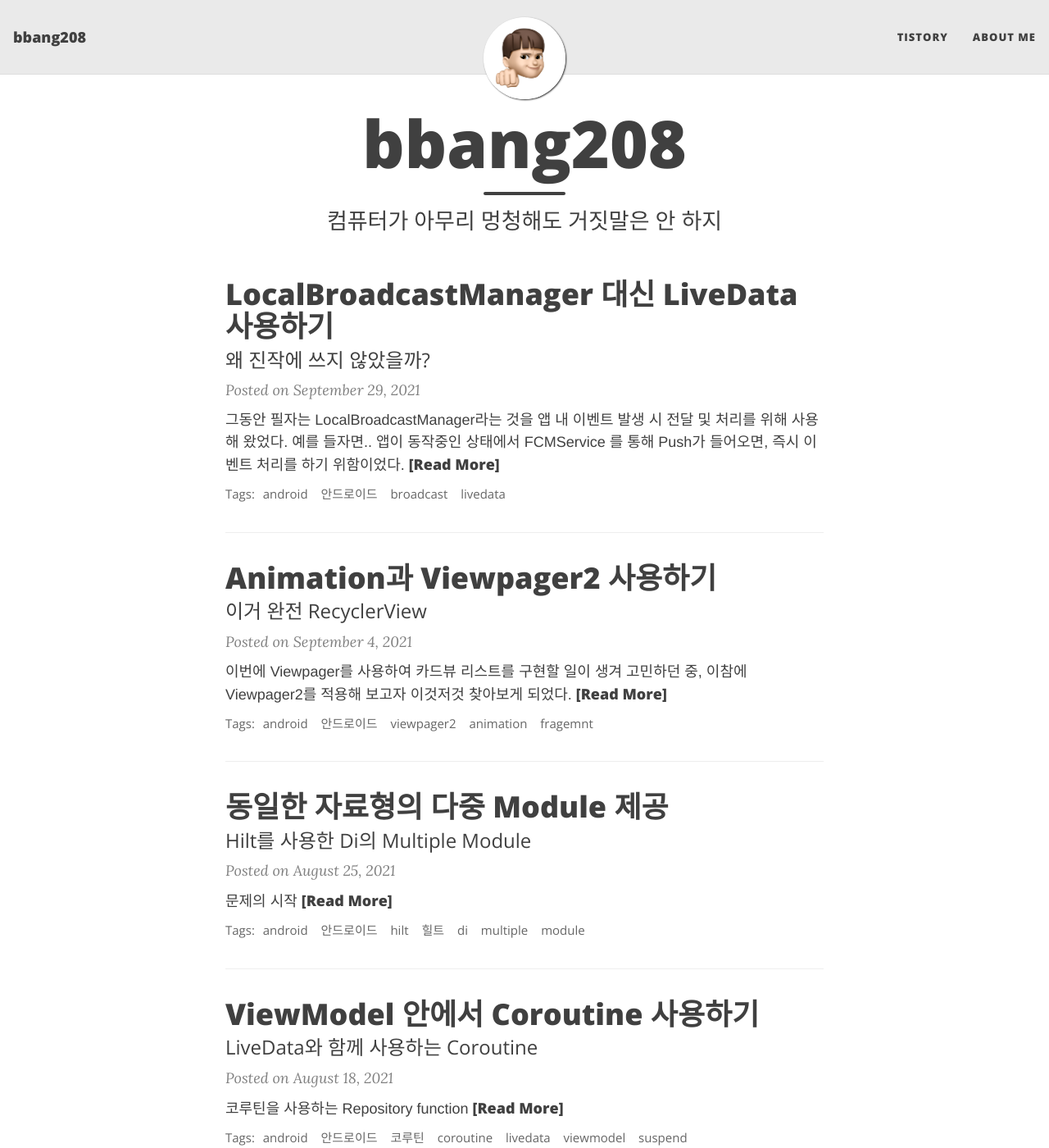
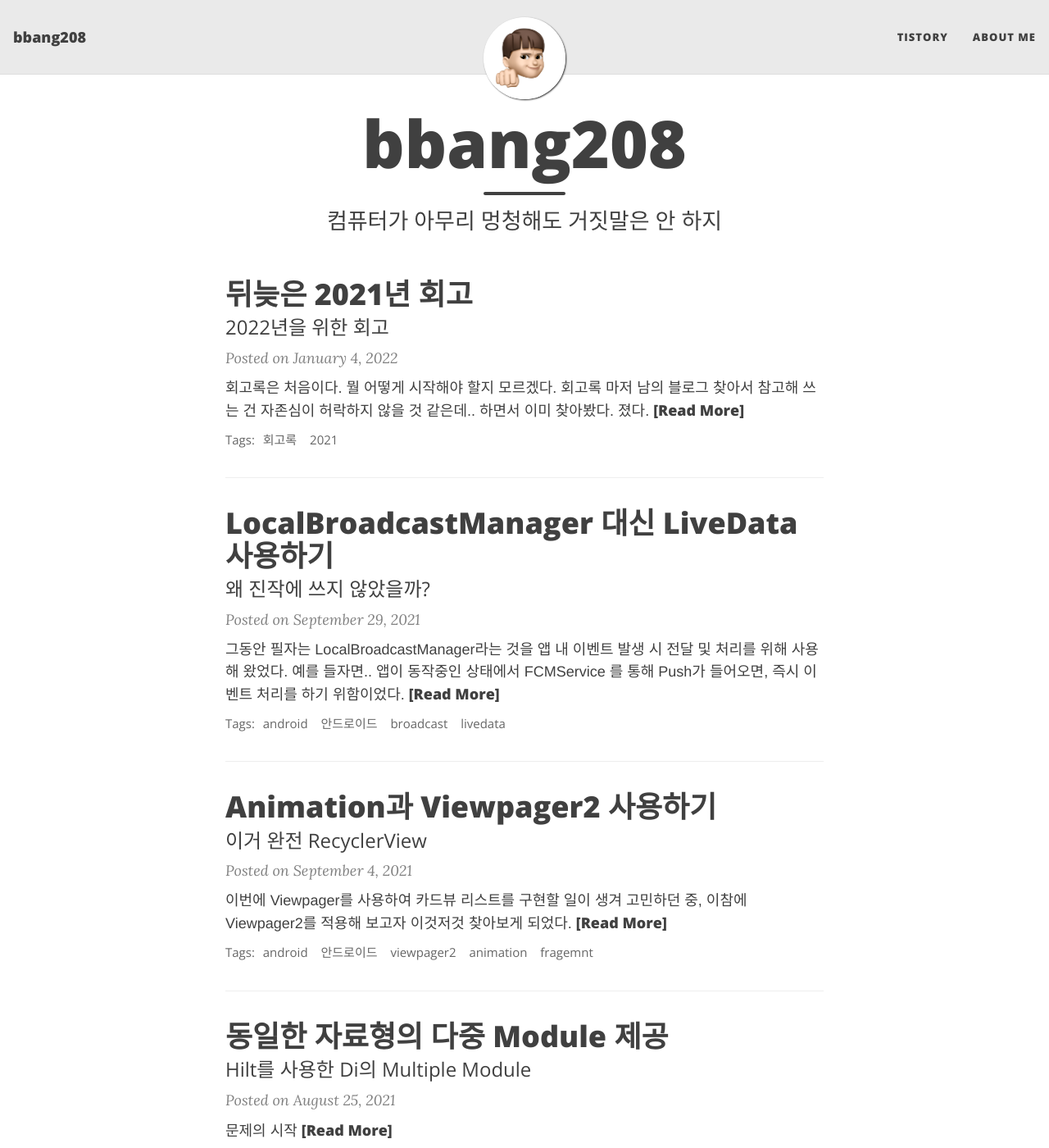
Before and after one commit to bbang208/bbang208.github.io, a Jekyll site: the page built from index.html, in a window 1280 px wide and 1400 px high. Shown: the whole window at 82% size. Built offline with Jekyll 4.4.1, drawn with Linux system fonts in a browser that asks for light colours; nearby versions of some CDN libraries; the list of posts is cut into pages by our own code; some of the changed lines change nothing that is shown; some of the changed text lies outside the part shown.

Commit message:
회고 작성

```diff
--- a/_config.yml
+++ b/_config.yml
@@ -149,7 +149,7 @@ google_analytics: "G-D8ZBY1RDC5"
 # --- Comments --- #
 
 # To use Disqus comments, sign up to https://disqus.com and fill in your Disqus shortname (NOT the userid)
-disqus: "bbang208"
+#disqus: "bbang208"
 
 # To use Facebook Comments, create a Facebook app and fill in the Facebook App ID
 #fb_comment_id: ""
--- /dev/null
+++ b/_posts/2022-01-04-reminiscence-2021.md
@@ -0,0 +1,83 @@
+---
+layout: post
+title: 뒤늦은 2021년 회고
+subtitle: 2022년을 위한 회고
+gh-repo: bbang208
+gh-badge: [follow]
+tags: [회고록, 2021]
+comments: true
+---
+회고록은 처음이다. 뭘 어떻게 시작해야 할지 모르겠다. 회고록 마저 남의 블로그 찾아서 참고해 쓰는 건 자존심이 허락하지 않을 것 같은데.. 하면서 이미 찾아봤다. 졌다.
+
+그렇게 나는 2년차 Android 개발자가 되어가고 있었다. 이 회고록은 나의 과거를 돌아보게 하고 올 해 새로운 목표를 달성하기 위해 작성한다. 이렇게 하니까 뭐 되게 거창해 보이네..
+
+## 2021년에 무얼 했는가?
+
+### 일단 회사에서?
+나는 블록체인 기술로 기술개발을 하는 회사에 재직 중이다. 그 중 블록체인 기반의 B2B 솔루션을 개발하는 팀에 속해 있다. 여느 때와 다르지 않게 여러 프로젝트를 진행했다.
+
+**처음으로 SDK라는 것을 제작해봄.**
+<br>매일 클라이언트 앱만 만들던 내가 SDK제작이라는 업무를 배정받았다. 앞이 깜깜했다.. 다른 사람들이 만들어 놓은 거 받아다 쓰기만 했지 그걸 실제로 만들라니..
+
+어떻게 보면 간단하지만 정말 생각할 것이 많은 놈이다. 어느 환경에서도 잘 동작해야 하며 오류가 적어야 하고 예기치 못한 예외상황까지 고려하여 처리를 해주어야 한다. 게다가 외부로 배포하는 거라 더욱 신경쓰인다 ㅠㅠ
+
+그래도 큰 기능을 하는 것은 아니고 단순히 우리 블록체인 솔루션을 같이 사용하여 부가 기능을 제공해 주기만 하면 되었기 때문에 큰 부담은 없었다.
+
+20년도에 입사할 때 내 목표가 모든 프로젝트는 Kotlin으로 작성하기였다. 그래서 SDK도 Kotlin 기반으로 만들었다. 하지만 실수였던거 같다. 차라리 구글 처럼 `-ktx` prefix 붙혀서 따로 배포했으면 베스트 였지만 그런 거 생각할 시간이 어딨었나? 라며 핑계 대본다.
+
+Kotlin에서만 사용 가능했던 문법들은 고객사가 Java 를 사용하는지, Kotlin으로 사용하는지 알지도 못 한 체 열심히 만들어 놓은거라 죄다 롤백 시켰다. 뭐 결국 나중에 알고 보니 Kotlin쓴다더라. 그래도 호환성을 중요시 하는 것이 SDK인 만큼 이 삽질도 경험이라고 생각한다.
+
+SDK에서 context 사용을 위해 initialize 하는 과정이 있는데, 이 부분은 올해 말 쯤 큰 실수가 있었다는 걸 알았다. initialize 는 한 번만 하도록 하는 것이 맞는데 내가 설계한 구조는 그게 아니었다. synchronized 키워드는 둘째치고 AtomicBoolean과 같은 동시성 문제에 대해선 전혀 대응이 되어있지 않았다. (멘붕...)
+
+여하튼 이런 저런 이슈들을 처리해서 JFrog 플랫폼으로 SDK를 베포했었다. (몇 달 뒤 JCenter 지원 중단된다는 거 보고 한 번 더 멘붕...)
+
+아직도 개선하고 싶은게 몇 가지 보이는 프로젝트.<br><br>
+
+**리팩토링 이라는 것을 해봤다.**
+<br>와 이거 장난없다. 사실 기존 프로젝트 인수인계 받은 것인데, Java + Kotlin 짬뽕에 구조 파악도 어려웠고 클래스마다 어떤 걸 담당하고 있는지 이해하기 너무 어려웠다.
+
+그래서 결국 다시 만들기로 했다. 구글 형님이 가이드 제공하는 대로, AAC 사용해서 MVVM 패턴의 Clean Architecture 구조로 구현했다.
+
+입사 후 처음 느껴보는 짜릿함과 미친 집중력.. 내가 하고픈거 하면서 일 하는게 이렇게 즐거울 줄이야.
+
+다만 실제 프로덕트에 적용되진 못 했다. QA이슈부터 해서 검증할 시간이 없었다. 이때 정말 기운이 쫙 빠지면서.. 하고 싶은 마음이 싹 사라질 뻔 했다.
+
+하지만 그 프로젝트는 다양한 방식으로 확장되고 있어서 언젠가는 리팩토링 된 버전을 사용하리라, 하며 희망고문을 해본다.
+
+그 때 적용하면 되니까.... (언제가 될 진 아무도 모름.)<br><br>
+
+**하드웨어 기기와 연동하는 작업**
+<br>이번 프로젝트는 NFC기술을 이용한 기능이 핵심이었다.
+
+프로젝트 자체가 계속 스핀오프 식으로 계속 진행되고 있기도 하거니와 각 프로젝트 마다 사용하는 하드웨어 기기들이 전부 다 달라서 여러 업체의 기기를 연동해야 했다.
+
+덕분에 NFC 프로토콜도 익힐 수 있었고 모든 기기가 내 맘대로 동작해주지 않는다는 사실 또한 뼈저리게 느끼게 되었다.
+
+억울한 건 그게 내가 수정하고 싶어도 수정할 수 없는 부분이 많았다는 것이다. 하드웨어 쪽 이슈를 내가 어떻게 고쳐. ㅠㅠ<br><br>
+
+### 개인적으로는 뭘 했나?
+정말 바쁜 한 해였다. 핑계라면 핑계다. 올 해는 정말 한 것이 없다. 이번 github 블로그도 열심히 작성하리라 다짐했는데 생각보다 별로 작성을 하지 못 했다.
+
+쓸만한게 없진 않았는데 나도 자료 조사하다가 중도포기 한 게시물이 많았다....
+
+고민도 정말 많이 했다. 회고록 작성하는 시점에도 병특 복무중인데 22년 6월에 끝나면 복학 vs 업무 에 대한 고민이다.
+
+아직도 고민중이다.. 22년 회고록에선 어떻게든 결정이 났겠지?
+
+올 해는 더 분발할 수 있도록!
+<br><br>
+
+## 2022년은 무얼 할 것인가?
+회사에서도 같은 프로젝트를 여러 형태로 제공을 해주는 업무를 하고 있어서 크게 뭘 할 수 있을것 같진 않다.
+
+그냥 개인적으로 목표하고 있는 곳이 있는데 올 해 안으로 달성할 수 있도록 열심히 준비해야겠다.
+
+사실 아직 학부 휴학생인데.. 1학년만 마치고 나온 입장이라 2학년 커리큘럼 강의를 하나도 듣지 못했다.
+
+난 욕심이 많은 사람이라 자료구조 먼저 책 사서 공부 할 것이다.
+
+안드로이드도 빠르게 변화하는 트렌드에 맞춰 유지보수 할 것이다.
+
+개인프로젝트도 하나 해보고 싶다.
+
+친구들끼리 진행하는 프로젝트도 있는데 21년 12월에 개발용 제품이 나왔다. 올 해 안엔 마무리 해야지.
```
